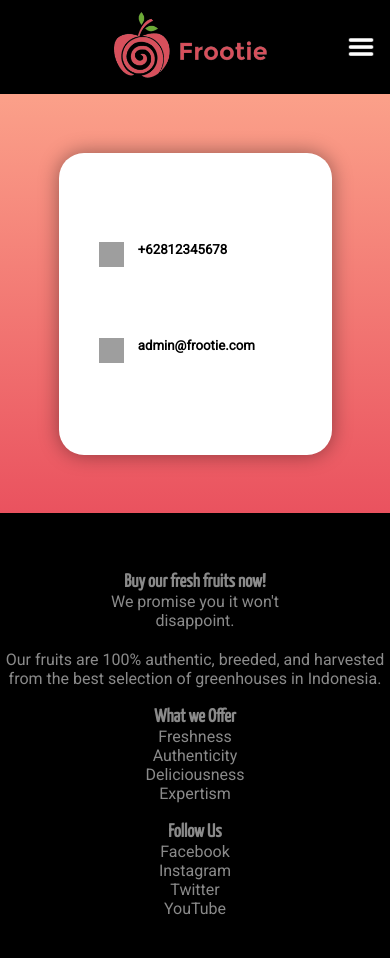
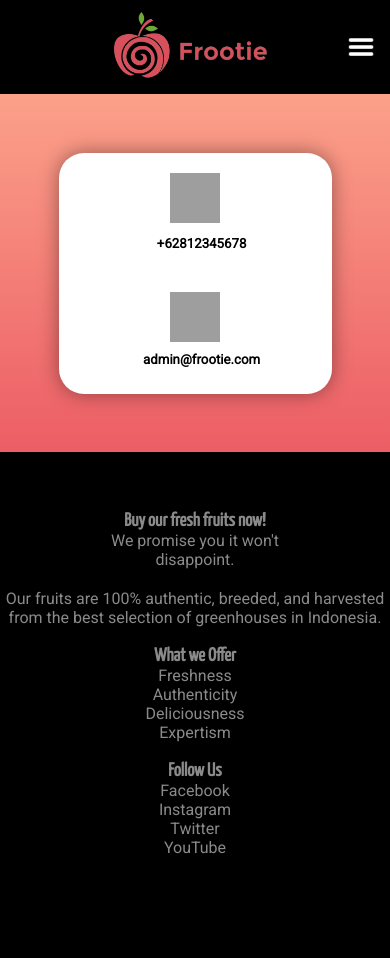
Before and after one commit to JuJu222/Frootie, a PHP site: page /Frootie/contact.php in a window 390 px wide. After the commit the page ends 854 px from the top, so only its background shows below. Run offline with PHP 8.4, Linux system fonts and the light colour scheme; grey boxes are pictures that could not be loaded.

Commit message:
Updated Contact.php in Desktop Design and Responsive Design

```diff
--- a/contact.php
+++ b/contact.php
@@ -11,8 +11,10 @@
     <!--Boleh diganti emailnya-->
     <div class="contactUs1">
         <ul class="ulImage">
-            <li><img class="contactImage" src="https://www.transparentpng.com/thumb/telephone/phone-transparent-images--17.png"><h5>&emsp;+62812345678</h5></li>
-            <li><img class="contactImage" src="https://www.transparentpng.com/thumb/email-logo/closed-envelope-black-email-logo-clipart-png-uyFoxb.png"><h5>&emsp;admin@frootie.com</h5></li>
+            <li><img class="contactImage" src="https://www.transparentpng.com/thumb/telephone/phone-transparent-images--17.png"></li>
+            <li><h5>&emsp;+62812345678</h5></li>
+            <li><img class="contactImage" src="https://www.transparentpng.com/thumb/email-logo/closed-envelope-black-email-logo-clipart-png-uyFoxb.png"></li>
+            <li><h5>&emsp;admin@frootie.com</h5></li>
         </ul>
     </div>
 <?php include "templates/footer.php" ?>
--- a/css/home.css
+++ b/css/home.css
@@ -152,18 +152,20 @@ h4 {
 .contactUs1 .contactImage {
     width: 50px;
     height: 50px;
-    float: left;
 }
 
 .contactUs1 ul {
+    text-align: center;
     list-style-type: none;
-    margin-left: 27%;
+    margin: auto;
 }
 
 .contactUs1 ul li {
-    padding-bottom: 5%;
-    margin-top: 21.25%;
-    margin-bottom: 22.5%;
+    margin-bottom: 4.75%;
+}
+
+.contactUs1 ul li:nth-child(2) {
+    margin-bottom: 15%;
 }
 
 .contactUs1 {
@@ -186,20 +188,21 @@ h4 {
     .column2 {
         flex-basis: 100%;
     }
-    .contactUs1 .contactImage {
-        float: left;
-        width: 25px;
-        height: 25px;
-    }
     .contactUs1 .contactImage h5 {
-        float: none;
+        float: right;
     }
     .contactUs1 ul {
         list-style-type: none;
-        margin-left: 15%;
+        width: 50%;
+        margin: 0 auto;
     }
-    .contactUs1 ul li {
-        margin-top: 30%;
+    .contactUs1 .ulImage .contactImage {
+        margin-bottom: 0;
+        margin-left: 29%;
+        margin-right: 29%;
+    }
+    .contactUs1 ul li:nth-child(2) {
+        display: inline-block;
         margin-bottom: 30%;
     }
     .contactUs1 {
```
